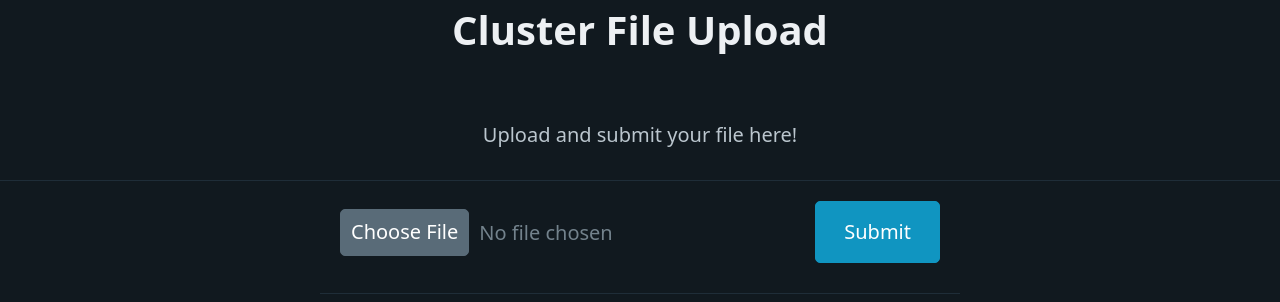
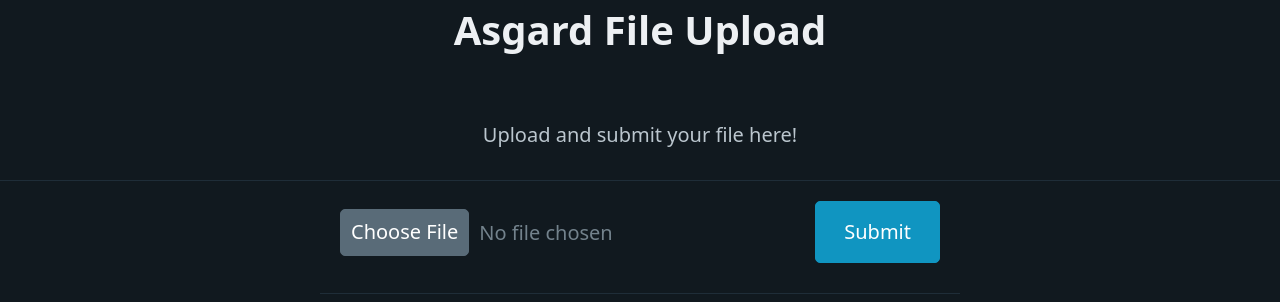
Before and after one commit to yuxin0818/asgard, a website: page index.html in a window 1280 px wide. Drawn offline with nearby package versions, Linux system fonts and the light colour scheme.

Commit message:
Update index.html

```diff
--- a/index.html
+++ b/index.html
@@ -18,7 +18,7 @@
 
 <body>
     <div class = "intro">
-    <h1>Cluster File Upload</h1>
+    <h1>Asgard File Upload</h1>
     <p> Upload and submit your file here! </p>
     <hr>
     </div>
```
